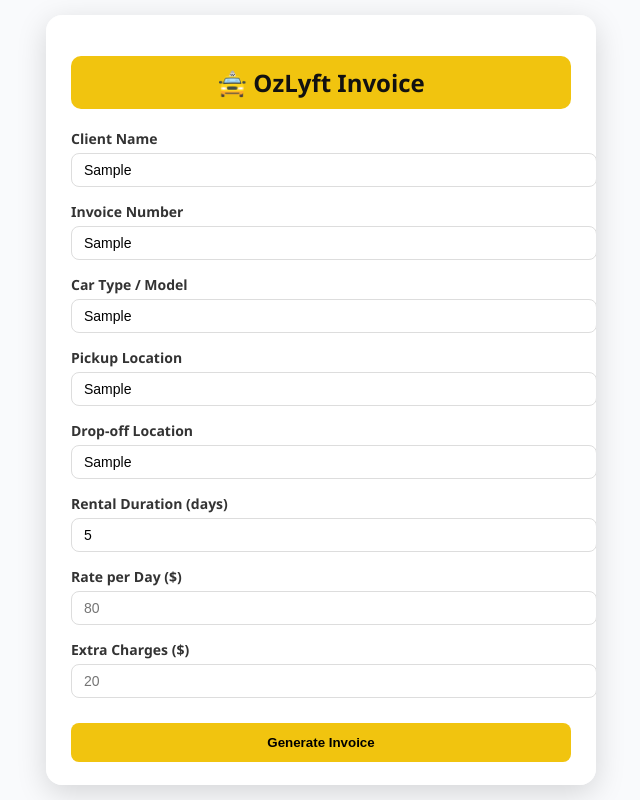
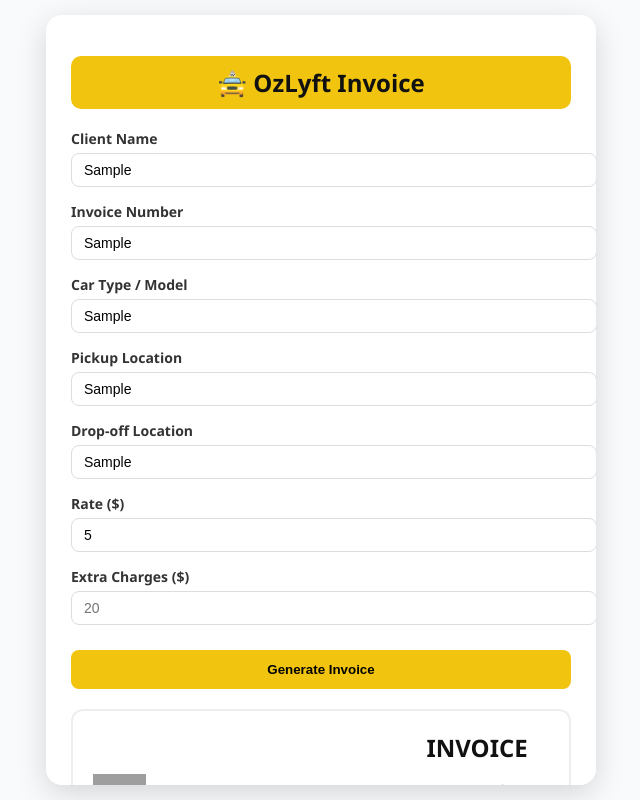
Before and after one commit to Azharelahi/statics-Deploy, a plain HTML site: page index.html in a window 1280 px wide. Both pictures are taken after typing "Sample", "Sample", "Sample", "Sample", "Sample", "5" into the empty fields and a click on the button "Generate Invoice". Shown: the whole page, without its empty margins (319-959 px from the left). Drawn offline with Linux system fonts and the light colour scheme; grey boxes are pictures that could not be loaded.

```diff
--- a/index.html
+++ b/index.html
@@ -177,11 +177,7 @@
         <input type="text" id="dropoff" placeholder="City Centre">
       </div>
       <div class="form-group">
-        <label>Rental Duration (days)</label>
-        <input type="number" id="days" placeholder="3">
-      </div>
-      <div class="form-group">
-        <label>Rate per Day ($)</label>
+        <label>Rate ($)</label>
         <input type="number" id="rate" placeholder="80">
       </div>
       <div class="form-group">
@@ -213,8 +209,7 @@
             <th>Car Model</th>
             <th>Pickup</th>
             <th>Drop-off</th>
-            <th>Days</th>
-            <th>Rate/Day</th>
+            <th>Rate</th>
             <th>Extra</th>
             <th>Total</th>
           </tr>
@@ -224,7 +219,6 @@
             <td id="carTypeText"></td>
             <td id="pickupText"></td>
             <td id="dropoffText"></td>
-            <td id="daysText"></td>
             <td id="rateText"></td>
             <td id="extraText"></td>
             <td id="totalText"></td>
@@ -250,16 +244,15 @@
       const carType = document.getElementById('carType').value;
       const pickup = document.getElementById('pickup').value;
       const dropoff = document.getElementById('dropoff').value;
-      const days = parseInt(document.getElementById('days').value) || 0;
       const rate = parseFloat(document.getElementById('rate').value) || 0;
       const extra = parseFloat(document.getElementById('extra').value) || 0;
 
-      if (!clientName || !invoiceNo || !carType || !pickup || !dropoff || days <= 0 || rate <= 0) {
+      if (!clientName || !invoiceNo || !carType || !pickup || !dropoff || rate <= 0) {
         alert("⚠️ Please fill in all required fields correctly!");
         return;
       }
 
-      const total = (days * rate) + extra;
+      const total = rate + extra;
       const today = new Date().toLocaleDateString();
 
       document.getElementById('clientNameText').textContent = clientName;
@@ -267,7 +260,6 @@
       document.getElementById('carTypeText').textContent = carType;
       document.getElementById('pickupText').textContent = pickup;
       document.getElementById('dropoffText').textContent = dropoff;
-      document.getElementById('daysText').textContent = days;
       document.getElementById('rateText').textContent = rate.toFixed(2);
       document.getElementById('extraText').textContent = extra.toFixed(2);
       document.getElementById('totalText').textContent = total.toFixed(2);
```
